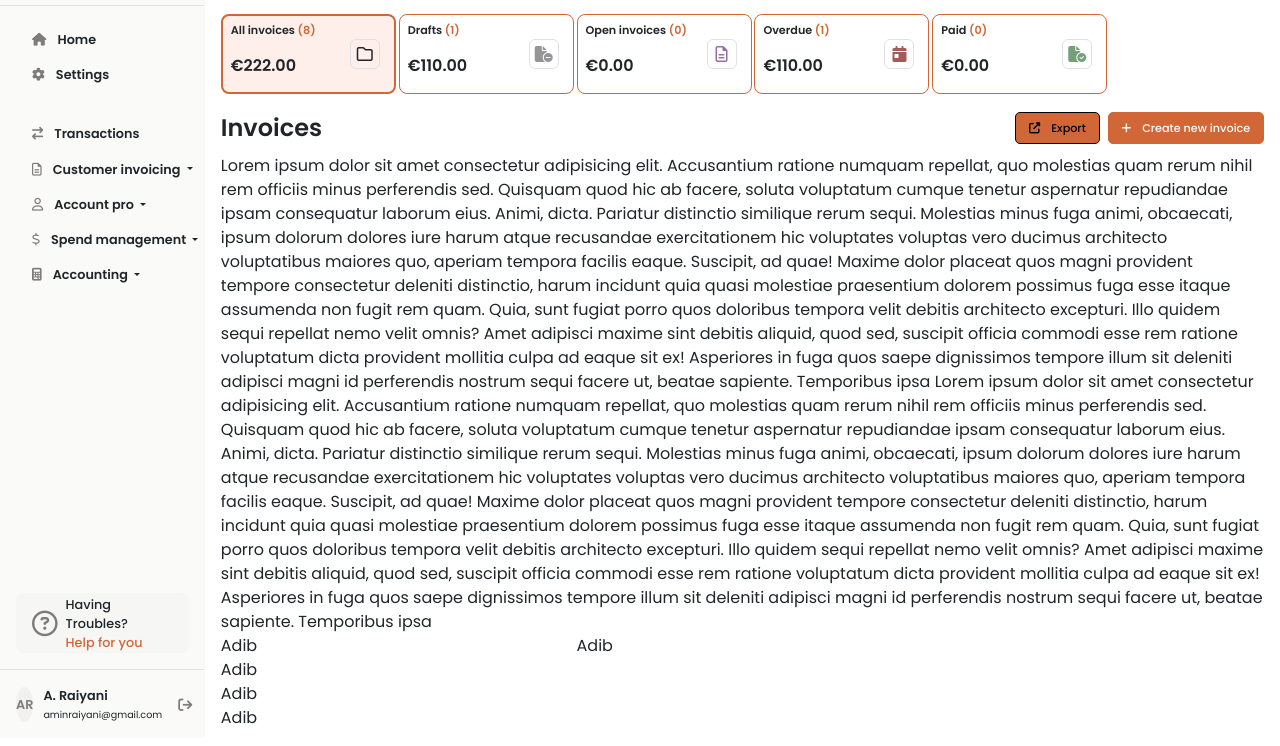
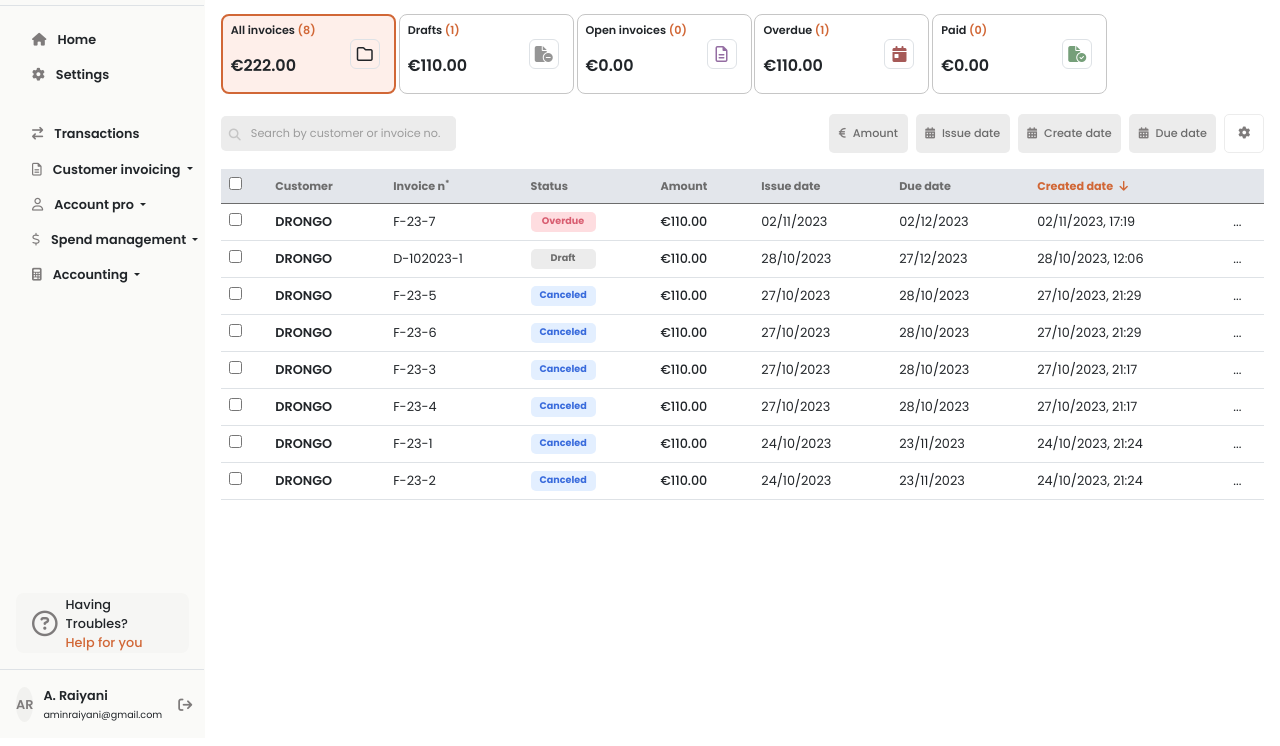
Before and after one commit to adibmansuri511/Drongo-dashboard, a plain HTML site: page Index.html in a window 1280 px wide. Shown: the part 62-808 px from the top of the page. Drawn offline with nearby package versions, Linux system fonts and the light colour scheme.

Commit message:
Completed the UI design of the dashboard.

```diff
--- a/Index.html
+++ b/Index.html
@@ -31,7 +31,6 @@
 </head>
 
 <body>
-
     <aside class="d-flex flex-column flex-shrink-0 p-3 bg-sidebar">
         <a href="/" class="d-flex align-items-center mb-3 mb-md-0 me-md-auto link-dark text-decoration-none">
             <div class="logo">D</div>
@@ -39,7 +38,6 @@
         </a>
 
         <div class="border-top hr-line mt-3 mb-3"></div>
-        <!-- <hr> -->
 
         <ul class="nav nav-pills flex-column mb-auto sidebar-fs-fw">
             <li class="nav-item">
@@ -134,7 +132,6 @@
         </a>
 
         <div class="border-top hr-line mt-3 mb-3"></div>
-        <!-- <hr> -->
 
         <div class="user-profile d-flex align-items-center">
             <div class="user-img">AR</div>
@@ -144,22 +141,6 @@
             </div>
             <i class="fa-solid fa-arrow-right-from-bracket fa-sm icon-color ms-3"></i>
         </div>
-        <!-- <div class="dropdown">
-            <a href="#" class="d-flex align-items-center link-dark text-decoration-none dropdown-toggle"
-                id="dropdownUser2" data-bs-toggle="dropdown" aria-expanded="false">
-                <img src="https://github.com/mdo.png" alt="" width="32" height="32" class="rounded-circle me-2">
-                <strong>mdo</strong>
-            </a>
-            <ul class="dropdown-menu text-small shadow" aria-labelledby="dropdownUser2">
-                <li><a class="dropdown-item" href="#">New project...</a></li>
-                <li><a class="dropdown-item" href="#">Settings</a></li>
-                <li><a class="dropdown-item" href="#">Profile</a></li>
-                <li>
-                    <hr class="dropdown-divider">
-                </li>
-                <li><a class="dropdown-item" href="#">Sign out</a></li>
-            </ul>
-        </div> -->
     </aside>
 
     <main class="">
@@ -236,145 +217,189 @@
                 </div>
             </section>
 
-            <section class="row align-items-center justify-content-between mb-2">
-                <div class="col-md-4 title">Invoices</div>
-                <div class="col-md-4 d-flex justify-content-end">
-                    <button type="button" class="export-btn me-1">
-                        <i class="fa-solid fa-up-right-from-square me-2"></i>
-                        Export
+            <section class="row align-items-center justify-content-between mt-1 mb-3">
+                <div class="col-md-4">
+                    <form action="">
+                        <div class="search-input">
+                            <label for="magnifyingGlass" class="mx-2 mt-1"><i class="fa-solid fa-magnifying-glass fa-xs"
+                                    style="color: #c6c6c6;"></i></label>
+                            <input type="search" name="search" id="magnifyingGlass"
+                                placeholder="Search by customer or invoice no.">
+                        </div>
+                    </form>
+                </div>
+
+                <div class="col-md-6 d-flex justify-content-end">
+                    <button type="button" class="amount-btn me-2">
+                        <i class="fa-solid fa-euro-sign icon-color me-1"></i>
+                        Amount
                     </button>
-                    <button type="button" class="create-new-invoice-btn ms-1">
-                        <i class="fa-solid fa-plus me-2"></i>
-                        Create new invoice
+                    <button type="button" class="issue-date-btn me-2">
+                        <i class="fa-solid fa-calendar-days icon-color me-1"></i>
+                        Issue date
+                    </button>
+                    <button type="button" class="create-date-btn me-2">
+                        <i class="fa-solid fa-calendar-days icon-color me-1"></i>
+                        Create date
+                    </button>
+                    <button type="button" class="due-date-btn me-2">
+                        <i class="fa-solid fa-calendar-days icon-color me-1"></i>
+                        Due date
+                    </button>
+                    <button type="button" class="setting-btn">
+                        <i class="fa-solid fa-gear fa-xs icon-color"></i>
                     </button>
                 </div>
             </section>
 
             <section>
-                Lorem ipsum dolor sit amet consectetur adipisicing elit. Accusantium ratione numquam repellat, quo
-                molestias
-                quam rerum nihil rem officiis minus perferendis sed. Quisquam quod hic ab facere, soluta voluptatum
-                cumque
-                tenetur aspernatur repudiandae ipsam consequatur laborum eius. Animi, dicta. Pariatur distinctio
-                similique
-                rerum
-                sequi. Molestias minus fuga animi, obcaecati, ipsum dolorum dolores iure harum atque recusandae
-                exercitationem
-                hic voluptates voluptas vero ducimus architecto voluptatibus maiores quo, aperiam tempora facilis eaque.
-                Suscipit, ad quae! Maxime dolor placeat quos magni provident tempore consectetur deleniti distinctio,
-                harum
-                incidunt quia quasi molestiae praesentium dolorem possimus fuga esse itaque assumenda non fugit rem
-                quam.
-                Quia,
-                sunt fugiat porro quos doloribus tempora velit debitis architecto excepturi. Illo quidem sequi repellat
-                nemo
-                velit omnis? Amet adipisci maxime sint debitis aliquid, quod sed, suscipit officia commodi esse rem
-                ratione
-                voluptatum dicta provident mollitia culpa ad eaque sit ex! Asperiores in fuga quos saepe dignissimos
-                tempore
-                illum sit deleniti adipisci magni id perferendis nostrum sequi facere ut, beatae sapiente. Temporibus
-                ipsa
-                Lorem ipsum dolor sit amet consectetur adipisicing elit. Accusantium ratione numquam repellat, quo
-                molestias
-                quam rerum nihil rem officiis minus perferendis sed. Quisquam quod hic ab facere, soluta voluptatum
-                cumque
-                tenetur aspernatur repudiandae ipsam consequatur laborum eius. Animi, dicta. Pariatur distinctio
-                similique
-                rerum
-                sequi. Molestias minus fuga animi, obcaecati, ipsum dolorum dolores iure harum atque recusandae
-                exercitationem
-                hic voluptates voluptas vero ducimus architecto voluptatibus maiores quo, aperiam tempora facilis eaque.
-                Suscipit, ad quae! Maxime dolor placeat quos magni provident tempore consectetur deleniti distinctio,
-                harum
-                incidunt quia quasi molestiae praesentium dolorem possimus fuga esse itaque assumenda non fugit rem
-                quam.
-                Quia,
-                sunt fugiat porro quos doloribus tempora velit debitis architecto excepturi. Illo quidem sequi repellat
-                nemo
-                velit omnis? Amet adipisci maxime sint debitis aliquid, quod sed, suscipit officia commodi esse rem
-                ratione
-                voluptatum dicta provident mollitia culpa ad eaque sit ex! Asperiores in fuga quos saepe dignissimos
-                tempore
-                illum sit deleniti adipisci magni id perferendis nostrum sequi facere ut, beatae sapiente. Temporibus
-                ipsa
-            </section>
-
-            <section class="row">
-                <div class="col-md-4">Adib</div>
-                <div class="col-md-4">Adib</div>
-                <div class="col-md-8">Adib</div>
-                <div class="col-md-6">Adib</div>
-                <div class="col-md-12">Adib</div>
+                <table class="table">
+                    <thead>
+                        <tr>
+                            <th>
+                                <input type="checkbox" name="" id="">
+                            </th>
+                            <th>Customer</th>
+                            <th>Invoice n<sup>*</sup></th>
+                            <th>Status</th>
+                            <th>Amount</th>
+                            <th>Issue date</th>
+                            <th>Due date</th>
+                            <th>
+                                <span class="thm-text-color">
+                                    Created date
+                                    <i class="fa-solid fa-arrow-down ms-1"></i>
+                                </span>
+                            </th>
+                            <th></th>
+                        </tr>
+                    </thead>
+                    <tbody>
+                        <tr>
+                            <td>
+                                <input type="checkbox" name="" id="">
+                            </td>
+                            <td>DRONGO</td>
+                            <td>F-23-7</td>
+                            <td>
+                                <div class="overdue-status">Overdue</div>
+                            </td>
+                            <td>€110.00</td>
+                            <td>02/11/2023</td>
+                            <td>02/12/2023</td>
+                            <td>02/11/2023, 17:19</td>
+                            <td>...</td>
+                        </tr>
+                        <tr>
+                            <td>
+                                <input type="checkbox" name="" id="">
+                            </td>
+                            <td>DRONGO</td>
+                            <td>D-102023-1</td>
+                            <td>
+                                <div class="draft-status">Draft</div>
+                            </td>
+                            <td>€110.00</td>
+                            <td>28/10/2023</td>
+                            <td>27/12/2023</td>
+                            <td>28/10/2023, 12:06</td>
+                            <td>...</td>
+                        </tr>
+                        <tr>
+                            <td>
+                                <input type="checkbox" name="" id="">
+                            </td>
+                            <td>DRONGO</td>
+                            <td>F-23-5</td>
+                            <td>
+                                <div class="canceled-status">Canceled</div>
+                            </td>
+                            <td>€110.00</td>
+                            <td>27/10/2023</td>
+                            <td>28/10/2023</td>
+                            <td>27/10/2023, 21:29</td>
+                            <td>...</td>
+                        </tr>
+                        <tr>
+                            <td>
+                                <input type="checkbox" name="" id="">
+                            </td>
+                            <td>DRONGO</td>
+                            <td>F-23-6</td>
+                            <td>
+                                <div class="canceled-status">Canceled</div>
+                            </td>
+                            <td>€110.00</td>
+                            <td>27/10/2023</td>
+                            <td>28/10/2023</td>
+                            <td>27/10/2023, 21:29</td>
+                            <td>...</td>
+                        </tr>
+                        <tr>
+                            <td>
+                                <input type="checkbox" name="" id="">
+                            </td>
+                            <td>DRONGO</td>
+                            <td>F-23-3</td>
+                            <td>
+                                <div class="canceled-status">Canceled</div>
+                            </td>
+                            <td>€110.00</td>
+                            <td>27/10/2023</td>
+                            <td>28/10/2023</td>
+                            <td>27/10/2023, 21:17</td>
+                            <td>...</td>
+                        </tr>
+                        <tr>
+                            <td>
+                                <input type="checkbox" name="" id="">
+                            </td>
+                            <td>DRONGO</td>
+                            <td>F-23-4</td>
+                            <td>
+                                <div class="canceled-status">Canceled</div>
+                            </td>
+                            <td>€110.00</td>
+                            <td>27/10/2023</td>
+                            <td>28/10/2023</td>
+                            <td>27/10/2023, 21:17</td>
+                            <td>...</td>
+                        </tr>
+                        <tr>
+                            <td>
+                                <input type="checkbox" name="" id="">
+                            </td>
+                            <td>DRONGO</td>
+                            <td>F-23-1</td>
+                            <td>
+                                <div class="canceled-status">Canceled</div>
+                            </td>
+                            <td>€110.00</td>
+                            <td>24/10/2023</td>
+                            <td>23/11/2023</td>
+                            <td>24/10/2023, 21:24</td>
+                            <td>...</td>
+                        </tr>
+                        <tr>
+                            <td>
+                                <input type="checkbox" name="" id="">
+                            </td>
+                            <td>DRONGO</td>
+                            <td>F-23-2</td>
+                            <td>
+                                <div class="canceled-status">Canceled</div>
+                            </td>
+                            <td>€110.00</td>
+                            <td>24/10/2023</td>
+                            <td>23/11/2023</td>
+                            <td>24/10/2023, 21:24</td>
+                            <td>...</td>
+                        </tr>
+                    </tbody>
+                </table>
             </section>
         </div>
     </main>
-
-    <!-- <div class="flex-shrink-0 p-3 bg-white" style="width: 280px;">
-        <a href="/" class="d-flex align-items-center pb-3 mb-3 link-dark text-decoration-none border-bottom">
-            <svg class="bi me-2" width="30" height="24">
-                <use xlink:href="#bootstrap"></use>
-            </svg>
-            <span class="fs-5 fw-semibold">Collapsible</span>
-        </a>
-        <ul class="list-unstyled ps-0">
-            <li class="mb-1">
-                <button class="btn btn-toggle align-items-center rounded collapsed" data-bs-toggle="collapse"
-                    data-bs-target="#home-collapse" aria-expanded="false">
-                    Home
-                </button>
-                <div class="collapse" id="home-collapse" style="">
-                    <ul class="btn-toggle-nav list-unstyled fw-normal pb-1 small">
-                        <li><a href="#" class="link-dark rounded">Overview</a></li>
-                        <li><a href="#" class="link-dark rounded">Updates</a></li>
-                        <li><a href="#" class="link-dark rounded">Reports</a></li>
-                    </ul>
-                </div>
-            </li>
-            <li class="mb-1">
-                <button class="btn btn-toggle align-items-center rounded collapsed" data-bs-toggle="collapse"
-                    data-bs-target="#dashboard-collapse" aria-expanded="false">
-                    Dashboard
-                </button>
-                <div class="collapse" id="dashboard-collapse">
-                    <ul class="btn-toggle-nav list-unstyled fw-normal pb-1 small">
-                        <li><a href="#" class="link-dark rounded">Overview</a></li>
-                        <li><a href="#" class="link-dark rounded">Weekly</a></li>
-                        <li><a href="#" class="link-dark rounded">Monthly</a></li>
-                        <li><a href="#" class="link-dark rounded">Annually</a></li>
-                    </ul>
-                </div>
-            </li>
-            <li class="mb-1">
-                <button class="btn btn-toggle align-items-center rounded collapsed" data-bs-toggle="collapse"
-                    data-bs-target="#orders-collapse" aria-expanded="false">
-                    Orders
-                </button>
-                <div class="collapse" id="orders-collapse">
-                    <ul class="btn-toggle-nav list-unstyled fw-normal pb-1 small">
-                        <li><a href="#" class="link-dark rounded">New</a></li>
-                        <li><a href="#" class="link-dark rounded">Processed</a></li>
-                        <li><a href="#" class="link-dark rounded">Shipped</a></li>
-                        <li><a href="#" class="link-dark rounded">Returned</a></li>
-                    </ul>
-                </div>
-            </li>
-            <li class="border-top my-3"></li>
-            <li class="mb-1">
-                <button class="btn btn-toggle align-items-center rounded collapsed" data-bs-toggle="collapse"
-                    data-bs-target="#account-collapse" aria-expanded="false">
-                    Account
-                </button>
-                <div class="collapse" id="account-collapse">
-                    <ul class="btn-toggle-nav list-unstyled fw-normal pb-1 small">
-                        <li><a href="#" class="link-dark rounded">New...</a></li>
-                        <li><a href="#" class="link-dark rounded">Profile</a></li>
-                        <li><a href="#" class="link-dark rounded">Settings</a></li>
-                        <li><a href="#" class="link-dark rounded">Sign out</a></li>
-                    </ul>
-                </div>
-            </li>
-        </ul>
-    </div> -->
 
     <script src="https://cdn.jsdelivr.net/npm/bootstrap@5.0.2/dist/js/bootstrap.bundle.min.js"
         integrity="sha384-MrcW6ZMFYlzcLA8Nl+NtUVF0sA7MsXsP1UyJoMp4YLEuNSfAP+JcXn/tWtIaxVXM"
--- a/style.css
+++ b/style.css
@@ -117,8 +117,8 @@ main {
 
 .export-btn {
     cursor: pointer;
-    background-color: #d16736;
-    border: 1px solid #000;
+    background-color: transparent;
+    border: 1px solid #c6c6c6;
     border-radius: 5px;
     font-size: 0.7rem;
     font-weight: 500;
@@ -143,7 +143,7 @@ main {
     justify-content: space-between;
     width: 175px;
     height: 80px;
-    border: 1.8px solid #d16736;
+    border: 1.8px solid #c6c6c6;
     border-radius: 8px;
     background-color: #ffffff;
     padding: 0.5rem 0.5rem;
@@ -183,3 +183,157 @@ main {
     margin-right: 6px;
     cursor: pointer;
 }
+
+.search-input {
+    display: flex;
+    height: 35px;
+    width: 235px;
+    align-items: center;
+    justify-content: space-between;
+    background-color: #ececec;
+    border: none;
+    border-radius: 5px;
+}
+
+.search-input input {
+    height: 33px;
+    width: 100%;
+    border: none;
+    border-top-right-radius: 5px;
+    border-bottom-right-radius: 5px;
+    background-color: #ececec;
+    font-size: 0.8rem;
+}
+
+.search-input:focus-visible {
+    /* outline: 2px solid black; */
+    outline-offset: 0px !important;
+}
+
+input:focus-visible {
+    outline: none;
+    /* outline-offset: 0px; */
+}
+
+input::placeholder {
+    font-size: 0.7rem;
+    color: #9b9b9b;
+    vertical-align: middle;
+}
+
+.amount-btn {
+    cursor: pointer;
+    background-color: #ececec;
+    color: #6c6c6c;
+    border: none;
+    border-radius: 5px;
+    font-size: 0.7rem;
+    font-weight: 500;
+    padding: 0.4rem 0.6rem;
+}
+
+.issue-date-btn {
+    cursor: pointer;
+    background-color: #ececec;
+    color: #6c6c6c;
+    border: none;
+    border-radius: 5px;
+    font-size: 0.7rem;
+    font-weight: 500;
+    padding: 0.4rem 0.6rem;
+}
+
+.create-date-btn {
+    cursor: pointer;
+    background-color: #ececec;
+    color: #6c6c6c;
+    border: none;
+    border-radius: 5px;
+    font-size: 0.7rem;
+    font-weight: 500;
+    padding: 0.4rem 0.6rem;
+}
+
+.due-date-btn {
+    cursor: pointer;
+    background-color: #ececec;
+    color: #6c6c6c;
+    border: none;
+    border-radius: 5px;
+    font-size: 0.7rem;
+    font-weight: 500;
+    padding: 0.4rem 0.6rem;
+}
+
+.setting-btn {
+    cursor: pointer;
+    background-color: transparent;
+    border: 1.5px solid #ececec;
+    border-radius: 5px;
+    padding: 0.4rem 0.8rem;
+}
+
+thead {
+    font-size: 0.7rem;
+    font-weight: 600;
+    background-color: #e3e6eb;
+    border: none !important;
+    color: #6c6c6c;
+}
+
+tbody tr td {
+    font-size: 0.8rem;
+}
+
+tbody tr td:nth-child(2) {
+    font-weight: 600;
+}
+
+tbody tr td:nth-child(5) {
+    font-weight: 500;
+}
+
+tbody tr td div.overdue-status {
+    background-color: #fedde0;
+    color: #d85d70;
+    border: none;
+    border-radius: 5px;
+    font-size: 0.6rem;
+    font-weight: 700;
+    padding: 0.2rem 0.6rem;
+    height: 20px;
+    width: 65px;
+    display: flex;
+    justify-content: center;
+    align-items: center;
+}
+
+tbody tr td div.draft-status {
+    background-color: #ECECEC;
+    color: #6c6c6c;
+    border: none;
+    border-radius: 5px;
+    font-size: 0.6rem;
+    font-weight: 700;
+    padding: 0.2rem 0.6rem;
+    height: 20px;
+    width: 65px;
+    display: flex;
+    justify-content: center;
+    align-items: center;
+}
+
+tbody tr td div.canceled-status {
+    background-color: #e3efff;
+    color: #396bdc;
+    border: none;
+    border-radius: 5px;
+    font-size: 0.6rem;
+    font-weight: 700;
+    padding: 0.2rem 0.6rem;
+    height: 20px;
+    width: 65px;
+    display: flex;
+    justify-content: center;
+    align-items: center;
+}
```
Also changed, not shown: result-img/Result-img-final.PNG (added).
